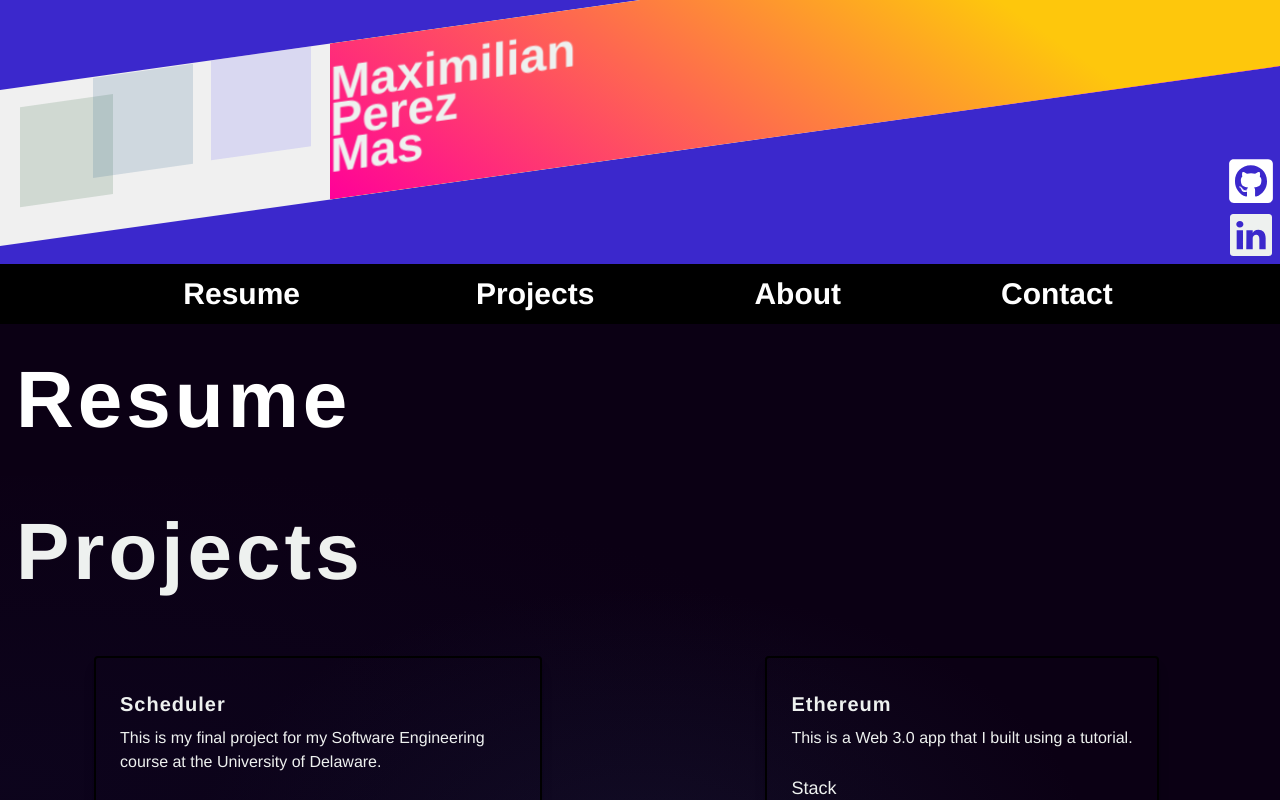
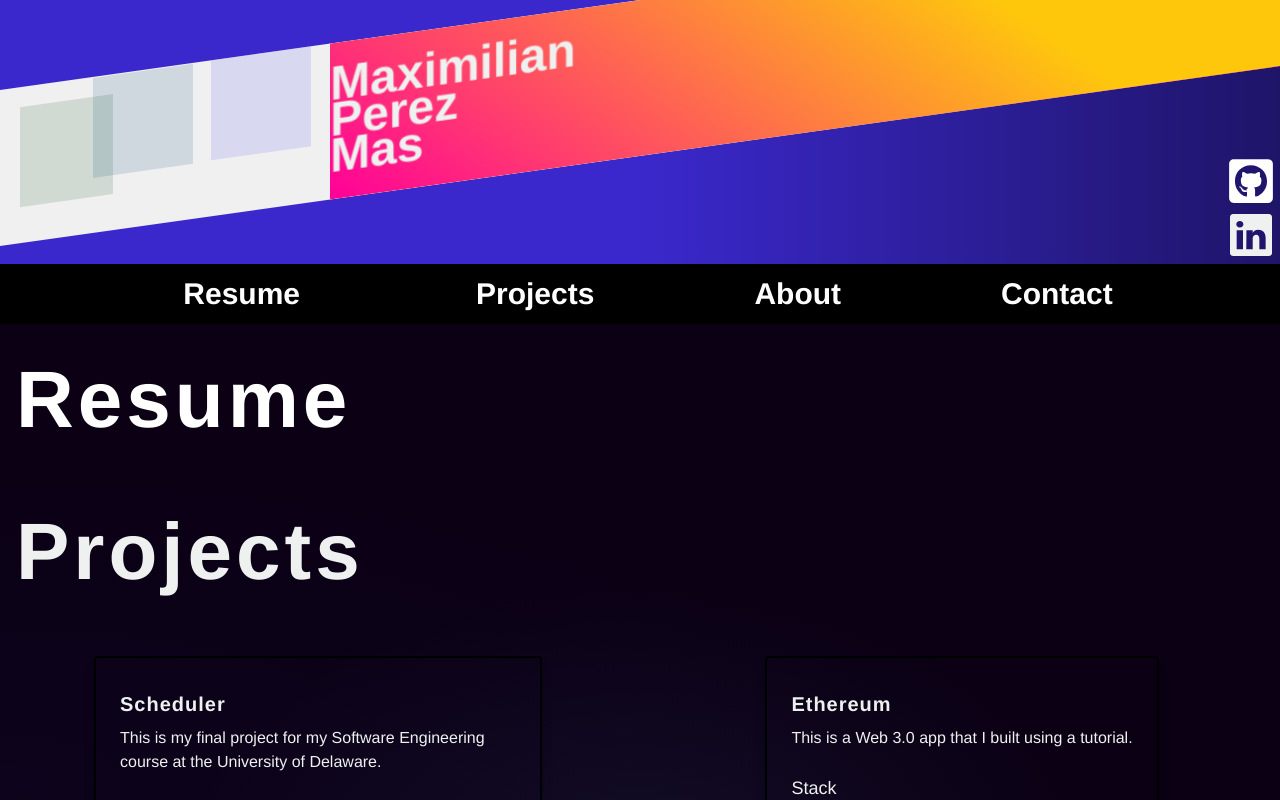
Before and after one commit to perezmas/portfolio, a React (Vite) app: page / in a window 1280 px wide. Shown: the top 800 px of the page. Built offline with nearby package versions, Linux system fonts and the light colour scheme.

Commit message:
fixed favicon paths added gradient

```diff
--- a/index.html
+++ b/index.html
@@ -3,10 +3,10 @@
   <head>
     <meta charset="UTF-8" />
     <!-- <link rel="icon" type="image/svg+xml" href="/src/favicon.svg" /> -->
-    <link rel="apple-touch-icon" sizes="180x180" href="/apple-touch-icon.png">
-    <link rel="icon" type="image/png" sizes="32x32" href="/favicon-32x32.png">
-    <link rel="icon" type="image/png" sizes="16x16" href="/favicon-16x16.png">
-    <link rel="manifest" href="/site.webmanifest">
+    <link rel="apple-touch-icon" sizes="180x180" href="./favicon_io/apple-touch-icon.png">
+    <link rel="icon" type="image/png" sizes="32x32" href="./favicon_io/favicon-32x32.png">
+    <link rel="icon" type="image/png" sizes="16x16" href="./favicon_io/favicon-16x16.png">
+    <link rel="manifest" href="./favicon_io/site.webmanifest">
     <meta name="viewport" content="width=device-width, initial-scale=1.0" />
     <title>Portfolio</title>
   </head>
--- a/src/components/Header.jsx
+++ b/src/components/Header.jsx
@@ -4,7 +4,7 @@ import { BsLinkedin } from "react-icons/bs";
 const Header = () => {
     return (
 
-        <div className="py-0 justify-center text-center bg-blue3" id="header">
+        <div className="py-0 justify-center text-center gradient-bg-header" id="header">
             <div className="flex diagonal-box-2">
                     <a id="square" className="text-left justify-left "></a>
                 <div className="flex w-1/5">
@@ -22,7 +22,7 @@ const Header = () => {
                     <FaGithubSquare size={50} className="text-white hover:text-[#fec70c]"/>
                 </a>
             </div>
-            <div className="text-white bg-blue3 grid grid-cols-4">
+            <div className="text-white gradient-bg-header grid grid-cols-4">
                 <div></div>
                 <div></div>
                 <div></div>
--- a/src/index.css
+++ b/src/index.css
@@ -173,6 +173,11 @@ a:active {
     background-color: #fec70c;
 }
 
+.gradient-bg-header {
+    background-color: #3B28CC;
+    background-image: linear-gradient(270deg, #6303B1, #0000007d 0, transparent 50%);
+}
+
 .gradient-bg-resume {
     background-color: #0B0014;
     background-image:
```
